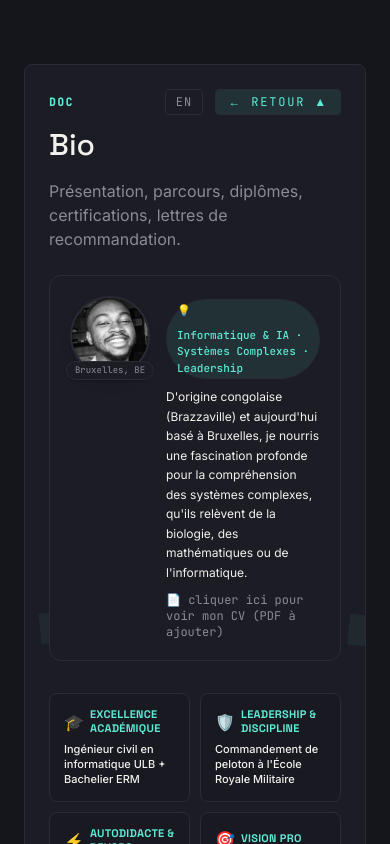
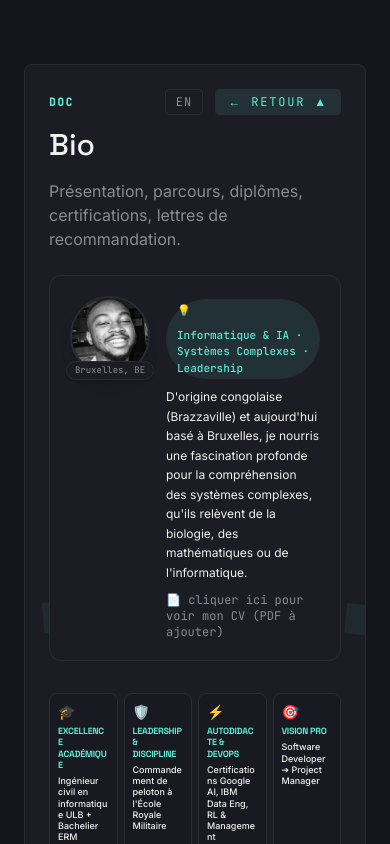
Before and after one commit to Vertu5/ndingaoba-oliviervertu, a Next.js app: page / in a window 390 px wide. Both pictures are taken after a click on the button 195 px from the left and 330 px from the top of the page. Shown: the top 844 px of the page. Built offline with nearby package versions, Linux system fonts and the light colour scheme.

Commit message:
style(bio): display all 4 executive summary pillars side-by-side on 1 row on mobile

```diff
--- a/app/components/BioView.tsx
+++ b/app/components/BioView.tsx
@@ -118,20 +118,20 @@ export default function BioView({
         </div>
       </div>
 
-      {/* 🎯 Première lecture : Résumé Exécutif en 4 piliers (2x2 sur mobile, 4 en ligne sur desktop) */}
-      <div className="grid grid-cols-2 lg:grid-cols-4 gap-2.5 sm:gap-3">
+      {/* 🎯 Première lecture : Résumé Exécutif en 4 piliers (4 côte à côte sur 1 seule ligne, même sur mobile) */}
+      <div className="grid grid-cols-4 gap-1.5 sm:gap-3">
         {bioNarrative.executiveSummary.map((pill, idx) => (
           <div
             key={idx}
-            className="rounded-lg border border-[var(--border)] bg-[var(--bg)]/40 p-3.5 sm:p-4 transition-all hover:border-[var(--accent)]/40 hover:bg-[var(--bg-elevated)]"
+            className="rounded-lg border border-[var(--border)] bg-[var(--bg)]/40 p-2 sm:p-4 transition-all hover:border-[var(--accent)]/40 hover:bg-[var(--bg-elevated)] flex flex-col justify-start"
           >
-            <div className="flex items-center gap-1.5 sm:gap-2">
-              <span className="text-base sm:text-lg">{pill.icon}</span>
-              <h4 className="font-display text-[11px] sm:text-xs font-semibold tracking-wide text-[var(--accent)] uppercase leading-tight">
+            <div className="flex flex-col sm:flex-row sm:items-center gap-1 sm:gap-2">
+              <span className="text-sm sm:text-lg shrink-0">{pill.icon}</span>
+              <h4 className="font-display text-[9px] sm:text-xs font-semibold tracking-tight sm:tracking-wide text-[var(--accent)] uppercase leading-tight break-words">
                 {pill.title[lang]}
               </h4>
             </div>
-            <p className="mt-1.5 sm:mt-2 text-[11px] sm:text-xs font-medium text-[var(--text)] leading-snug">
+            <p className="mt-1 sm:mt-2 text-[9px] sm:text-xs font-medium text-[var(--text)] leading-tight sm:leading-snug break-words">
               {pill.desc[lang]}
             </p>
           </div>
```
